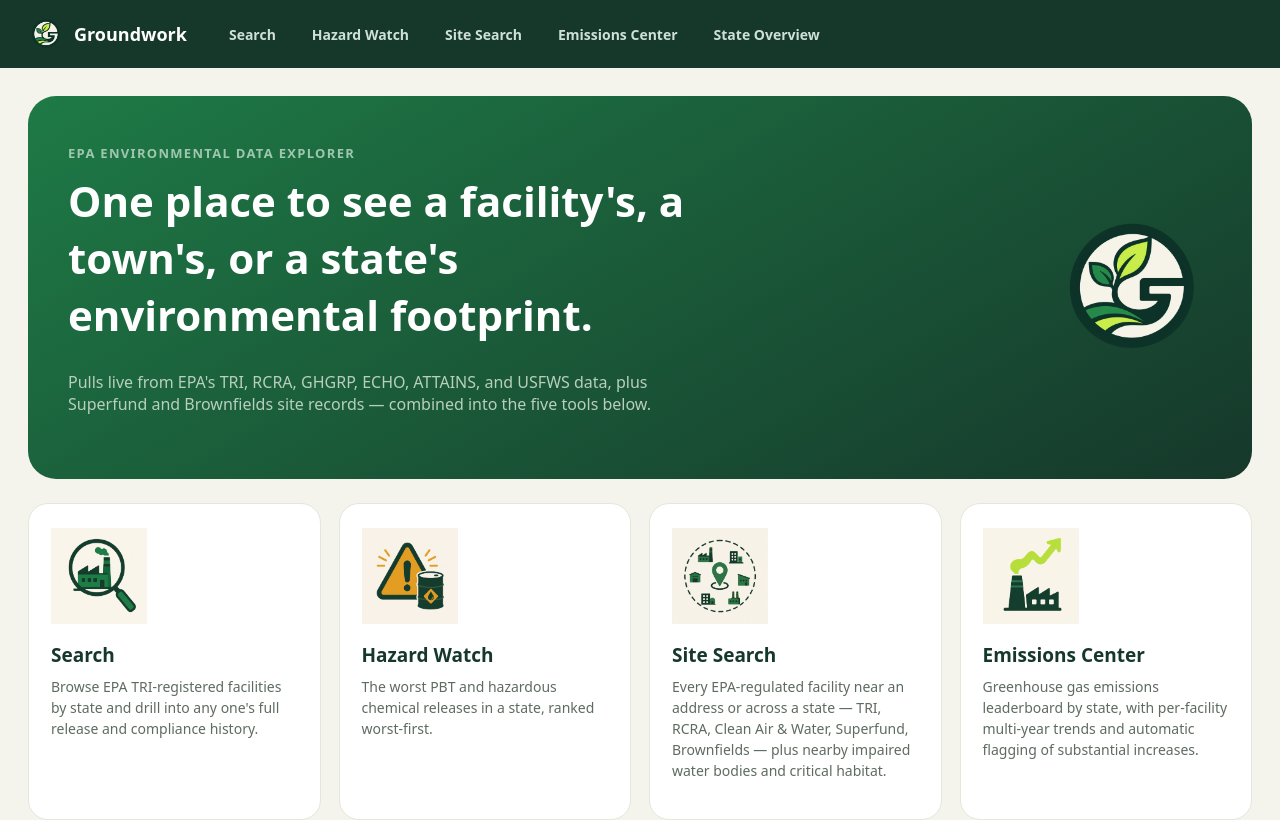
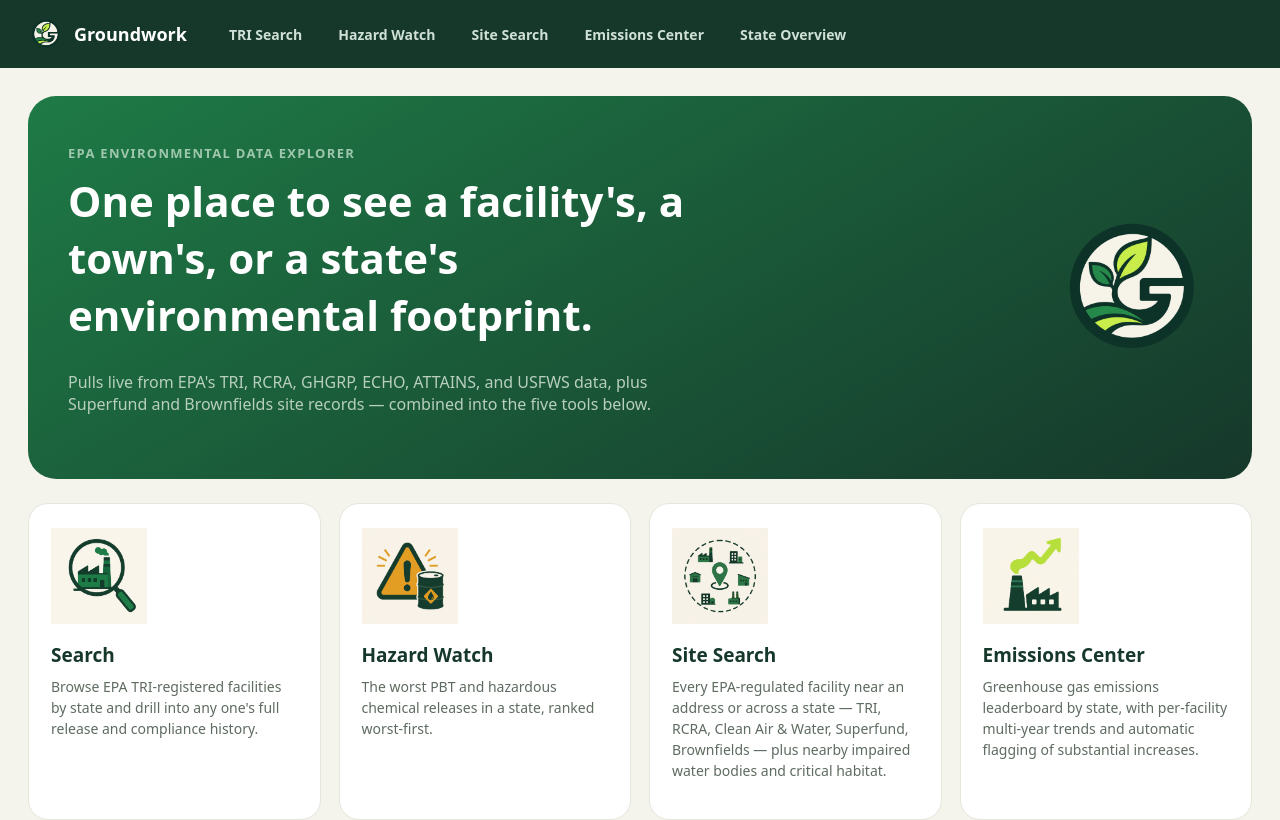
Before and after one commit to capitaltg/si26-groundwork_NeilG, a React (Vite) app in the folder frontend/: page / in a window 1280 px wide. Shown: the top 820 px of the page. Built offline with nearby package versions, Linux system fonts and the light colour scheme.

Commit message:
Rename nav bar 'Search' link to 'TRI Search'

```diff
--- a/frontend/src/components/NavBar.tsx
+++ b/frontend/src/components/NavBar.tsx
@@ -2,7 +2,7 @@
 import { colors, fonts } from "../newDesign/theme";
 
 const NAV_LINKS = [
-  { to: "/search", label: "Search" },
+  { to: "/search", label: "TRI Search" },
   { to: "/hazard-watch", label: "Hazard Watch" },
   { to: "/site-search", label: "Site Search" },
   { to: "/emissions-center", label: "Emissions Center" },
```
